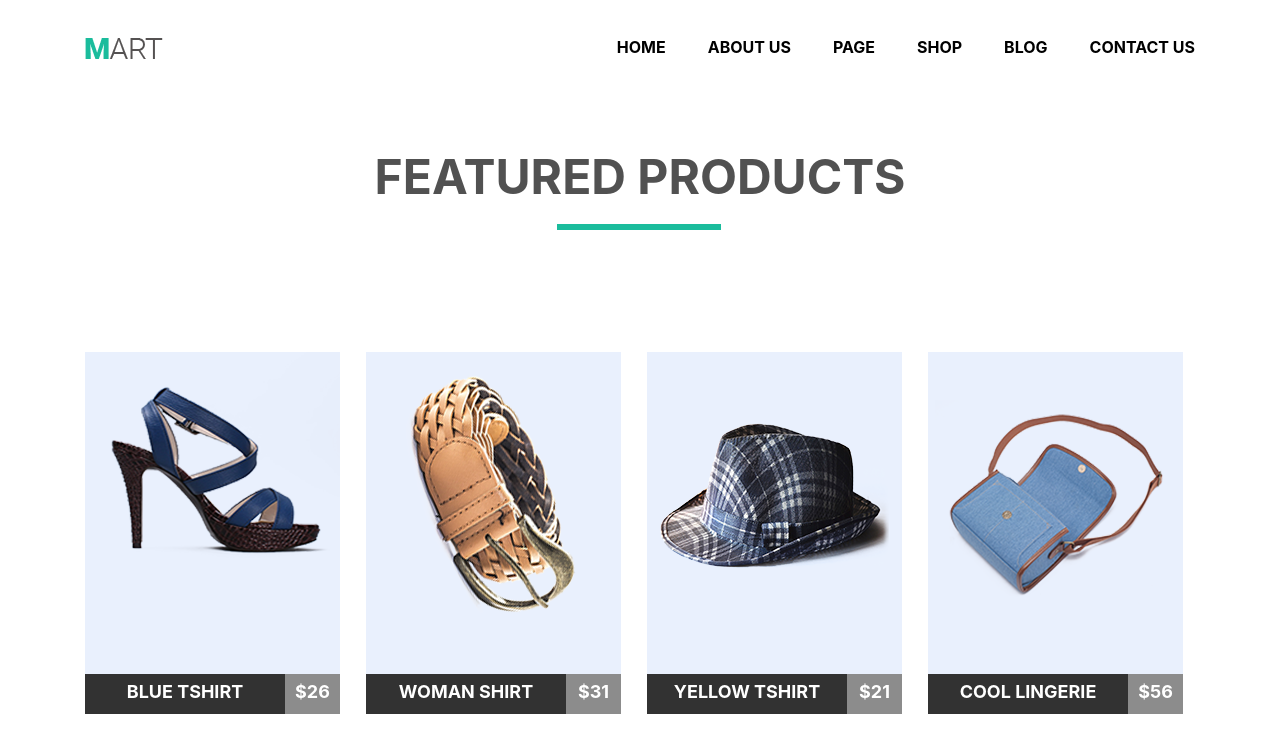
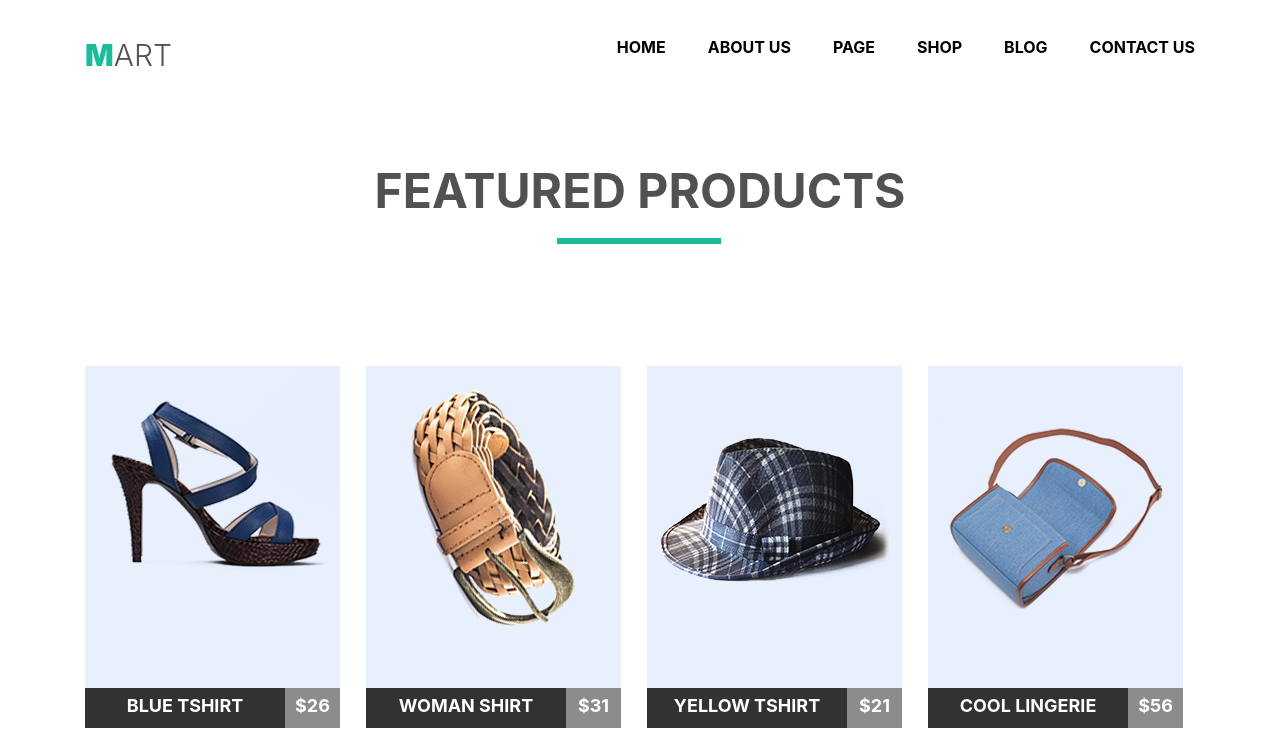
Before and after one commit to Gennadiy13/goit-fe-course, a plain HTML site: page homework-4/index.html in a window 1280 px wide. Shown: the top 737 px of the page. Drawn offline with Linux system fonts and the light colour scheme.

Commit message:
better homework

```diff
--- a/homework-4/css/styles.css
+++ b/homework-4/css/styles.css
@@ -28,11 +28,21 @@
 }
 
 .logo {
-    height: 21px;
+    margin: 0;
     float: left;
+    font-family: -apple-system, BlinkMacSystemFont, 'Segoe UI', Roboto, Oxygen, Ubuntu, Cantarell, 'Open Sans', 'Helvetica Neue', sans-serif;
+    text-transform: uppercase;
+    font-weight: 300;
+    font-size: 30px;
+    color: rgb(85, 82, 82);
 }
 
-.section {
+.logo::first-letter {
+    font-weight: 900;
+    color: rgb(26, 188, 156);
+}
+
+.sectiontop {
     margin: 0 auto;
 }
 
@@ -63,8 +73,7 @@
     text-align: center;
     font-family: -apple-system, BlinkMacSystemFont, 'Segoe UI', Roboto, Oxygen, Ubuntu, Cantarell, 'Open Sans', 'Helvetica Neue', sans-serif;
     text-transform: uppercase;
-    padding-bottom: 30px;
-    margin-bottom: 92px;
+    margin-bottom: 122px;
 
 }
 
--- a/homework-4/index.html
+++ b/homework-4/index.html
@@ -4,7 +4,7 @@
     <meta charset="UTF-8">
     <link rel="stylesheet" href="css/styles.css">
     <link rel="stylesheet" href="css/normalize.css">
-    <link href="https://fonts.googleapis.com/css?family=Roboto:400,700,900&display=swap" rel="stylesheet">
+    <link href="https://fonts.googleapis.com/css?family=Roboto:300,400,700,900&display=swap" rel="stylesheet">
     <link href="https://fonts.googleapis.com/css?family=Open+Sans&display=swap" rel="stylesheet">
     <title>homework-4</title>
 </head>
@@ -12,9 +12,7 @@
     <div class="container">
         <header class="headertop">
             <nav class="clearfix">
-                <a href="" class="logo">
-                    <img src="/img/logo.png" alt="logo" width="78" height="21">
-                </a>
+                <h1 class="logo">Mart</h1>
                 <ul class="navigation">
                     <li><a href="#" class="menu">Home</a></li>
                     <li><a href="#" class="menu">About us</a></li>
@@ -26,10 +24,10 @@
             </nav>
         </header>
         <main>
-            <div class="feature">
-                <h4>Featured products</h4>
-            </div>
-            <section class="section">
+            <section class="sectiontop">
+                <div class="feature">
+                    <h4>Featured products</h4>
+                </div>
                 <ul class="ultop">
                     <li>
                         <div class="content clearfix">
@@ -145,10 +143,10 @@
                     </li>
                 </ul>
             </section>
-            <div class="feature">
-                <h4>Latest news</h4>
-            </div>
             <section class="sectionbottom">
+                <div class="feature">
+                    <h4>Latest news</h4>
+                </div>
                 <ul class="ulbottom clearfix">
                     <li>
                         <div class="bottom">
```
Also changed, not shown: homework-4/img/logo.png (deleted).
